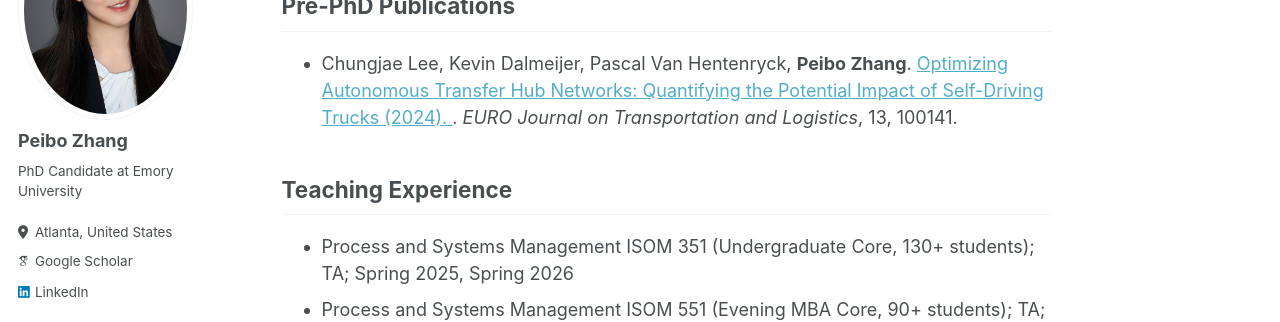
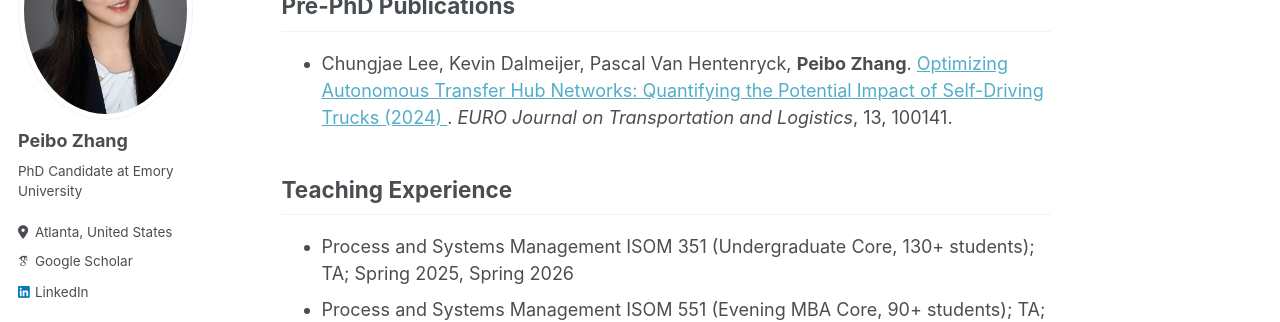
Before and after one commit to PeiboZhang/peibozhang.github.io, a Jekyll site: the page built from _pages/about.md, in a window 1280 px wide and 900 px high, scrolled down 703 px. Shown: the part 207-529 px from the top of the window. Built offline with Jekyll 4.4.1, drawn with Linux system fonts in a browser that asks for light colours; some web fonts are replaced.

```diff
--- a/_pages/about.md
+++ b/_pages/about.md
@@ -62,7 +62,7 @@ My research interest broadly centers on online platform operations, generative A
   <li>
     Chungjae Lee, Kevin Dalmeijer, Pascal Van Hentenryck, <b>Peibo Zhang</b>.
     <a href="https://www.sciencedirect.com/science/article/pii/S2192437624000165" target="_blank">
-      Optimizing Autonomous Transfer Hub Networks: Quantifying the Potential Impact of Self-Driving Trucks (2024).
+      Optimizing Autonomous Transfer Hub Networks: Quantifying the Potential Impact of Self-Driving Trucks (2024)
     </a>.
     <i>EURO Journal on Transportation and Logistics</i>, 13, 100141.
   </li>
```
